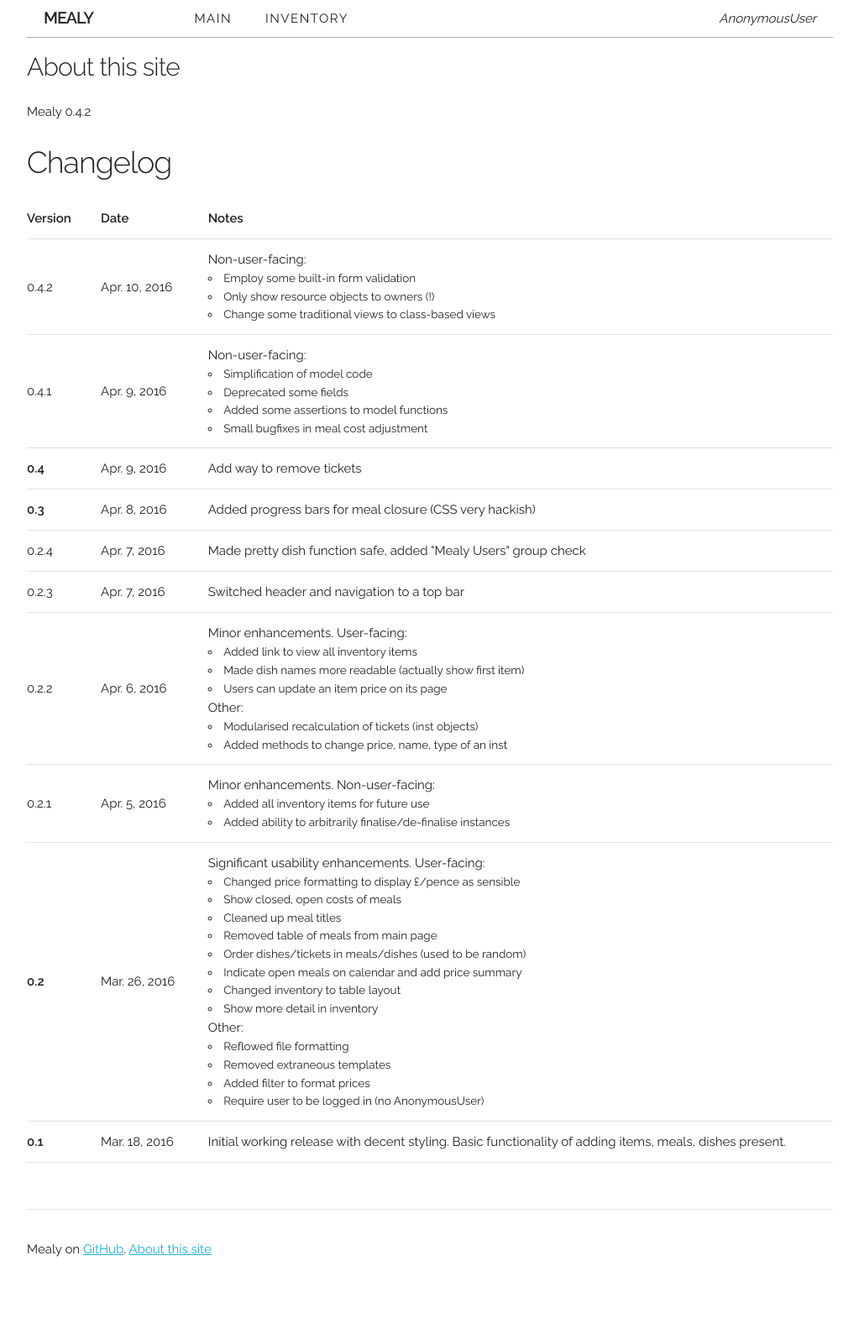
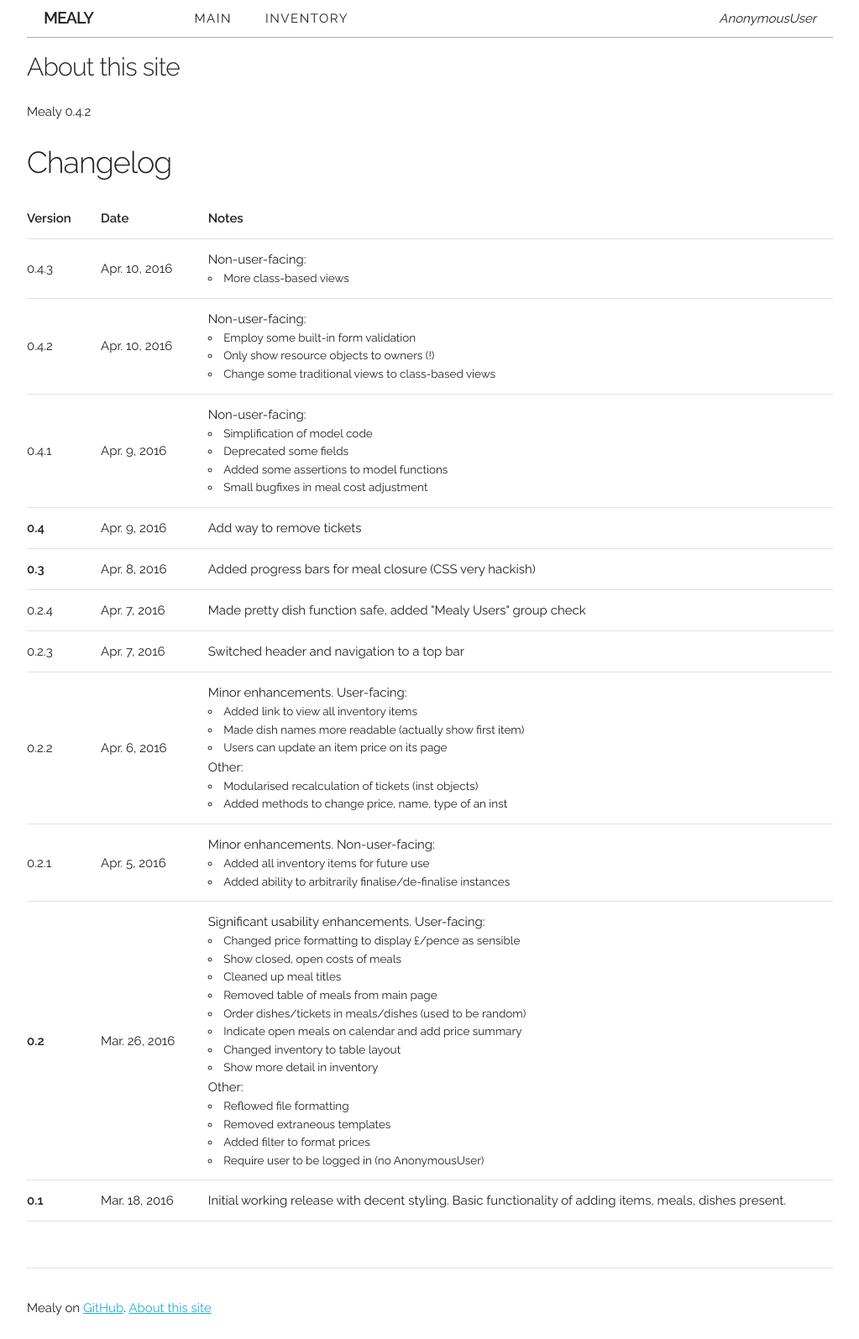
Before and after one commit to nw0/mealy, a Django app: template templates/mealy/about.html in a window 1280 px wide. Shown: the whole page at 84% size, without its empty margins (128-1151 px from the left). Before the commit the page ends 1525 px from the top, so only its background shows below. Run offline with Django 3.2, Linux system fonts and the light colour scheme; the template is opened without the code that fills it, so the values that code supplies are empty.

Commit message:
view: about: change to generic TemplateView

```diff
--- a/templates/mealy/about.html
+++ b/templates/mealy/about.html
@@ -12,6 +12,15 @@
         <th>Version</th>
         <th>Date</th>
         <th>Notes</th>
+      </tr>
+      <tr>
+        <td>0.4.3</td>
+        <td>Apr. 10, 2016</td>
+        <td>Non-user-facing:
+          <ul>
+            <li>More class-based views</li>
+          </ul>
+        </td>
       </tr>
       <tr>
         <td>0.4.2</td>
--- a/urls.py
+++ b/urls.py
@@ -1,4 +1,5 @@
 from django.conf.urls import url
+from django.views.generic import TemplateView
 
 from . import views
 
@@ -61,7 +62,7 @@ urlpatterns = [
         ),
 
     url (   r'^about/$',
-            views.about,
+            TemplateView.as_view(template_name="mealy/about.html"),
             name="about"
         ),
 ]
--- a/views.py
+++ b/views.py
@@ -248,8 +248,3 @@ def invent_new_item(request):
         inst_owner      = request.user, )
     ni.save()
     return HttpResponseRedirect(reverse("mealy:inventory"))
-
-@login_required
-@user_passes_test(other_checks)
-def about(request):
-    return render(request, "mealy/about.html")
```
